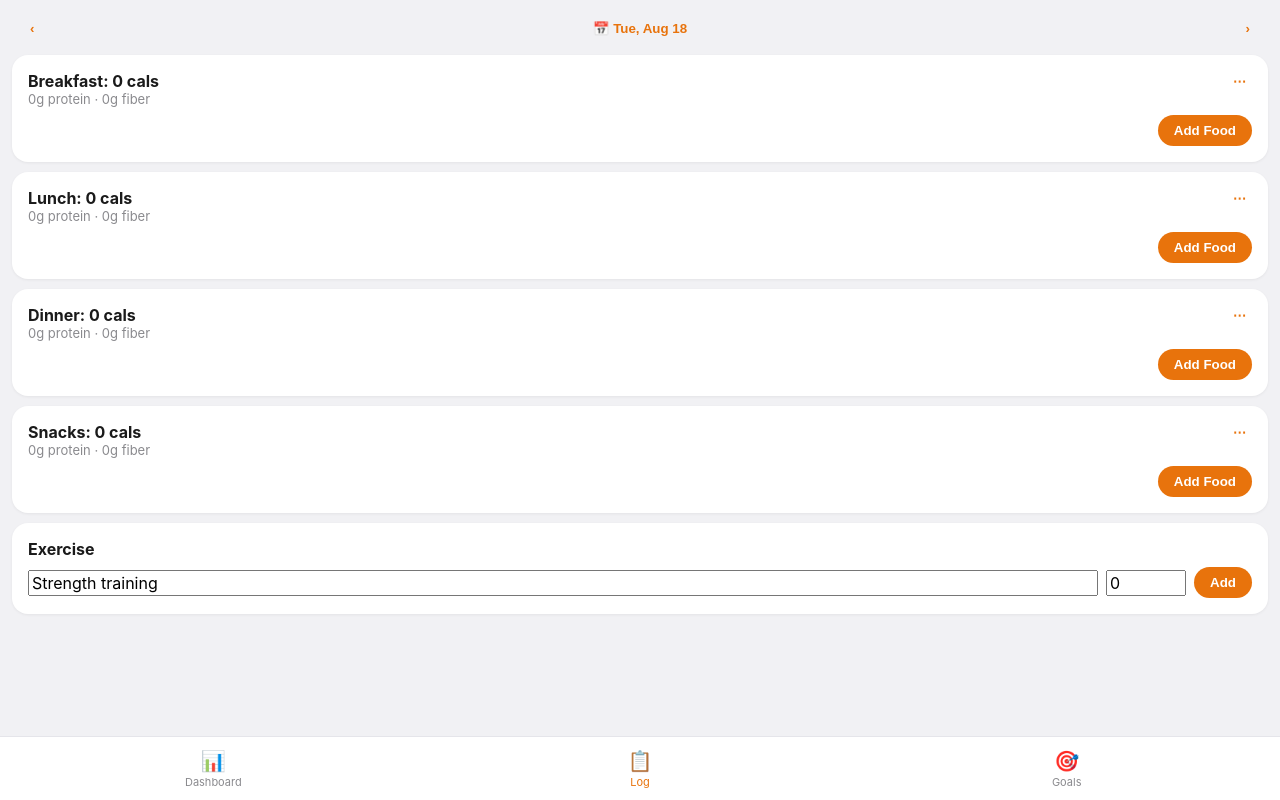
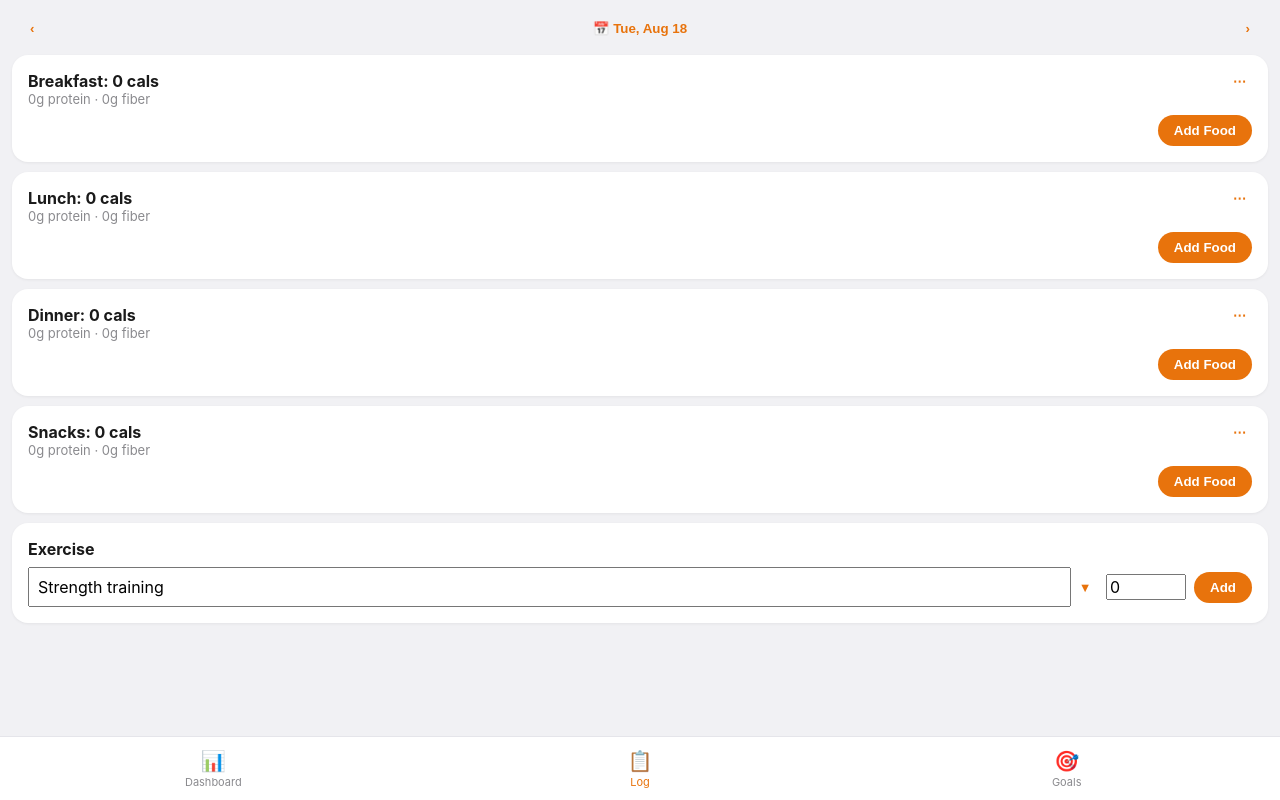
Before and after one commit to Agileaq/CalorieCounter, a React (Vite) app: page /#/log in a window 1280 px wide. Built offline with nearby package versions, Linux system fonts and the light colour scheme.

Commit message:
fix: exercise dropdown always shows all presets (custom combobox replaces filtered datalist)

```diff
--- a/src/components/ExerciseCard.tsx
+++ b/src/components/ExerciseCard.tsx
@@ -1,17 +1,20 @@
-import { useState, useId } from 'react'
+import { useState } from 'react'
 import { useTranslation } from 'react-i18next'
 import { useApp } from '../state/useApp'
 import { newId } from '../lib/ids'
 import { NumberInput } from './NumberInput'
 
-/** Preset exercise labels are localized; the option <option value> is also the stored name. */
+/**
+ * Exercise name is a combobox: free-typed text + a ▾ button that opens an
+ * UNFILTERED list of the preset activities. Unlike a native <datalist>, the
+ * presets are always selectable regardless of what the input currently holds.
+ */
 export function ExerciseCard() {
   const { t } = useTranslation()
   const { day, addExercise, deleteExercise } = useApp()
-  // the name field defaults to the (localized) "Strength training" preset
-  const [exName, setExName] = useState(() => t('exercise.strength'))
+  const [exName, setExName] = useState(() => t('exercise.strength')) // default preset
   const [exCals, setExCals] = useState(0)
-  const listId = useId()
+  const [open, setOpen] = useState(false)
 
   const presets = [
     t('exercise.strength'),
@@ -39,11 +42,29 @@ export function ExerciseCard() {
         </div>
       ))}
       <div className="row" style={{ gap: 8, marginTop: 8 }}>
-        <input data-testid="exercise-name" list={listId} placeholder={t('exercise.custom')}
-          value={exName} onChange={e => setExName(e.target.value)} style={{ flex: 1 }} />
-        <datalist id={listId}>
-          {presets.map(p => <option key={p} value={p} />)}
-        </datalist>
+        <div style={{ flex: 1, position: 'relative' }}>
+          <div className="row" style={{ gap: 0 }}>
+            <input data-testid="exercise-name" placeholder={t('exercise.custom')}
+              value={exName} onChange={e => setExName(e.target.value)} style={{ flex: 1, padding: 8 }} />
+            <button type="button" className="btn-ghost" data-testid="exercise-name-toggle"
+              onClick={() => setOpen(o => !o)} style={{ padding: '0 10px' }}>▾</button>
+          </div>
+          {open && (
+            <>
+              <div style={{ position: 'fixed', inset: 0, zIndex: 9 }}
+                onClick={() => setOpen(false)} />
+              <div style={{ position: 'absolute', top: '100%', left: 0, right: 0, zIndex: 10,
+                  background: 'var(--card)', border: '1px solid var(--line)' }}>
+                {presets.map(p => (
+                  <button key={p} type="button" data-testid="exercise-preset" className="row spread"
+                    style={{ width: '100%', padding: 8, background: 'transparent', border: 'none',
+                      borderBottom: '1px solid var(--line)' }}
+                    onClick={() => { setExName(p); setOpen(false) }}>{p}</button>
+                ))}
+              </div>
+            </>
+          )}
+        </div>
         <NumberInput testId="exercise-cals" integer value={exCals} onChange={setExCals} style={{ width: 80 }} />
         <button className="btn-accent" data-testid="exercise-add" onClick={add}>{t('common.add')}</button>
       </div>
```
Also changed, not shown: 1 other file (tests, documents, lock files or other folders).
